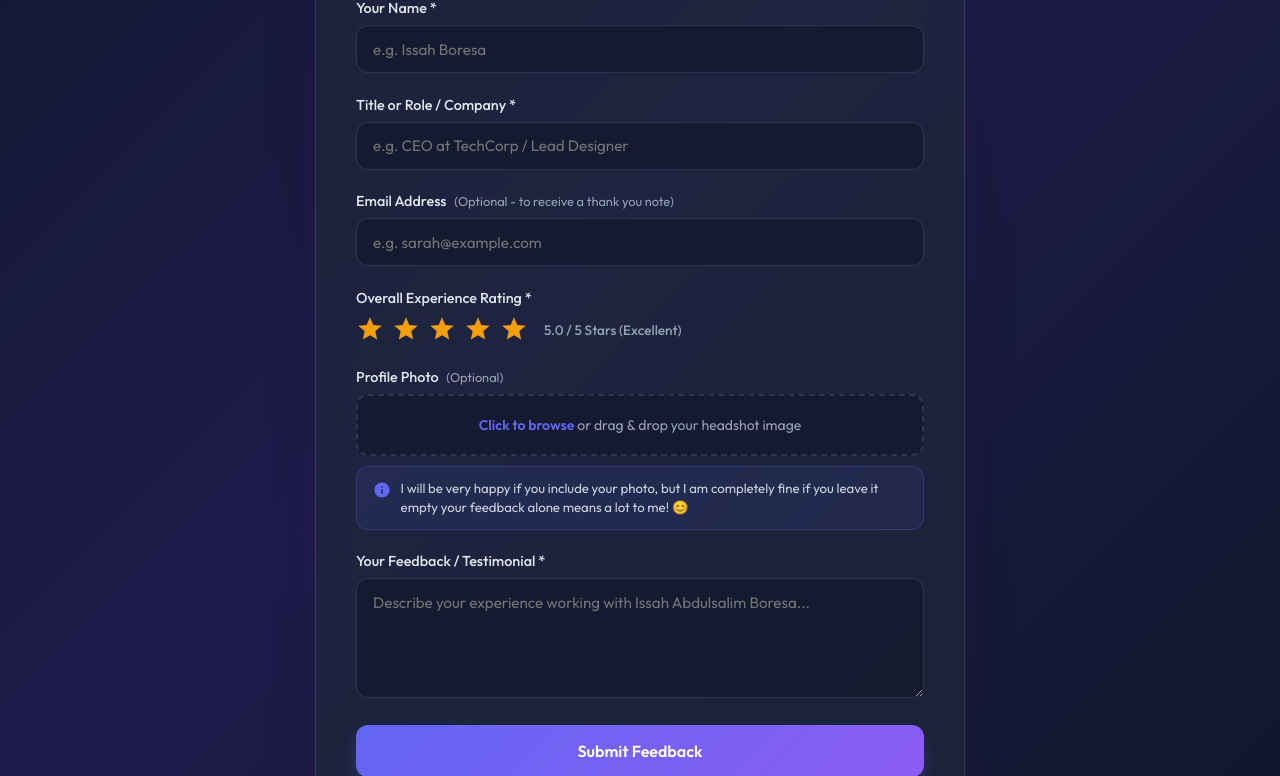
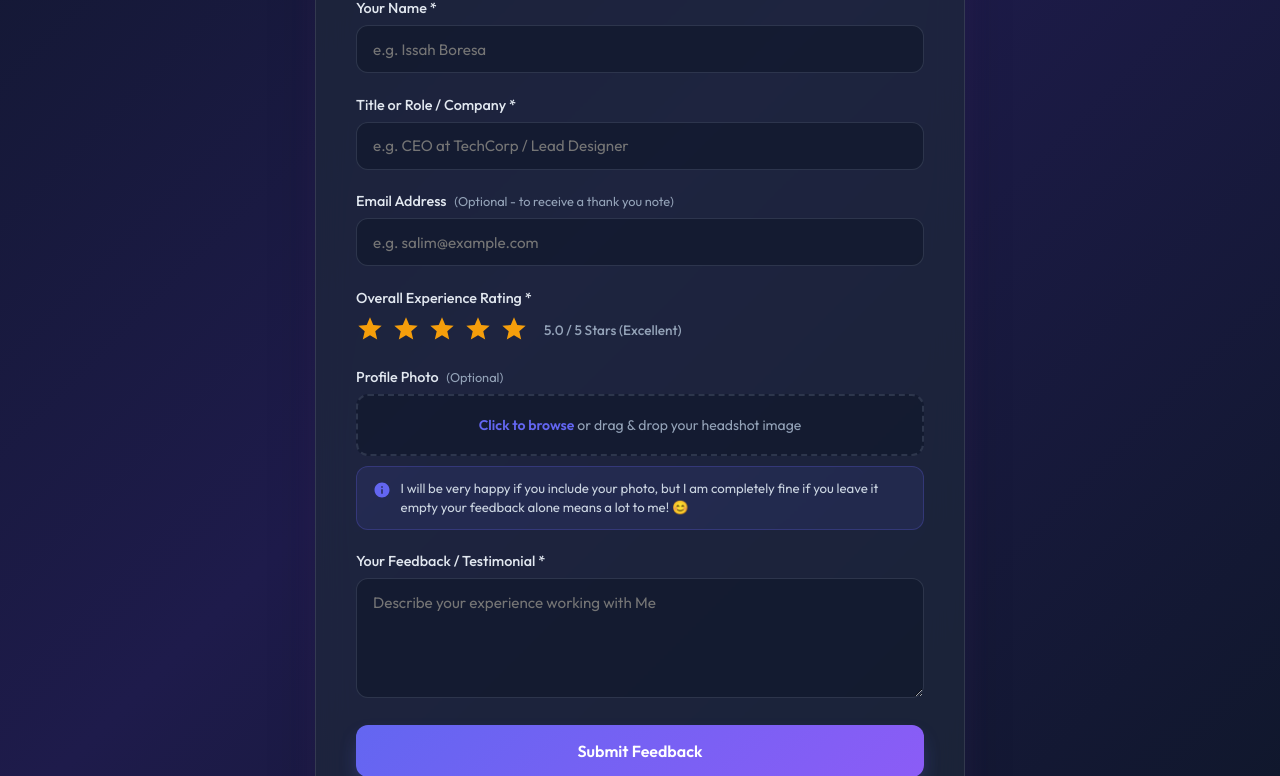
Before and after one commit to issahsalim/myportofolio_backend, a Django app: template templates/testimonial_form.html in a window 1280 px wide. Shown: the part 512-1288 px from the top of the page. Run offline with Django 5.2, Linux system fonts and the light colour scheme; the template is opened without the code that fills it: most values are stand-ins (such as "Sample title", 1, 10 or a date in 2020); grey boxes marked "Sample" are stand-in pictures; parts of the project's set-up code (start-up, migrations or seed data) failed here and were passed over.

Commit message:
email placeholder

```diff
--- a/templates/testimonial_form.html
+++ b/templates/testimonial_form.html
@@ -508,7 +508,7 @@
 
             <div class="form-group">
                 <label class="form-label" for="email">Email Address <span class="optional">(Optional - to receive a thank you note)</span></label>
-                <input type="email" id="email" name="email" class="form-control" placeholder="e.g. sarah@example.com" value="{% if not is_success %}{{ request.POST.email|default:'' }}{% endif %}">
+                <input type="email" id="email" name="email" class="form-control" placeholder="e.g. salim@example.com" value="{% if not is_success %}{{ request.POST.email|default:'' }}{% endif %}">
             </div>
 
             <!-- Star Rating Selection -->
@@ -562,7 +562,7 @@
 
             <div class="form-group">
                 <label class="form-label" for="comment">Your Feedback / Testimonial *</label>
-                <textarea id="comment" name="comment" class="form-control" placeholder="Describe your experience working with Issah Abdulsalim Boresa..." required>{% if not is_success %}{{ request.POST.comment|default:'' }}{% endif %}</textarea>
+                <textarea id="comment" name="comment" class="form-control" placeholder="Describe your experience working with Me" required>{% if not is_success %}{{ request.POST.comment|default:'' }}{% endif %}</textarea>
             </div>
 
             <button type="submit" id="submit-btn" class="submit-btn">
```
